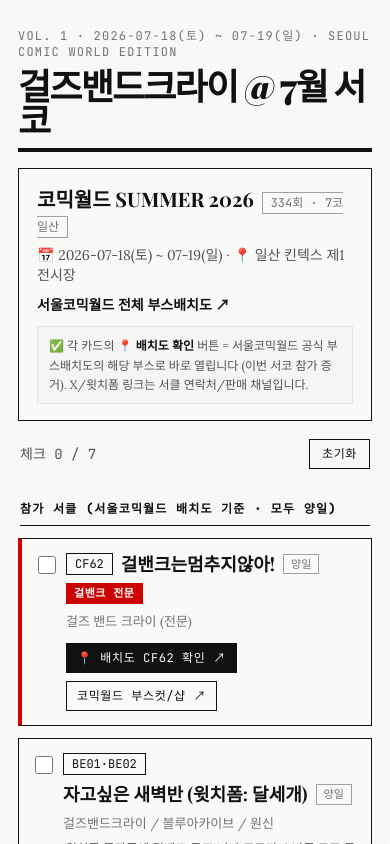
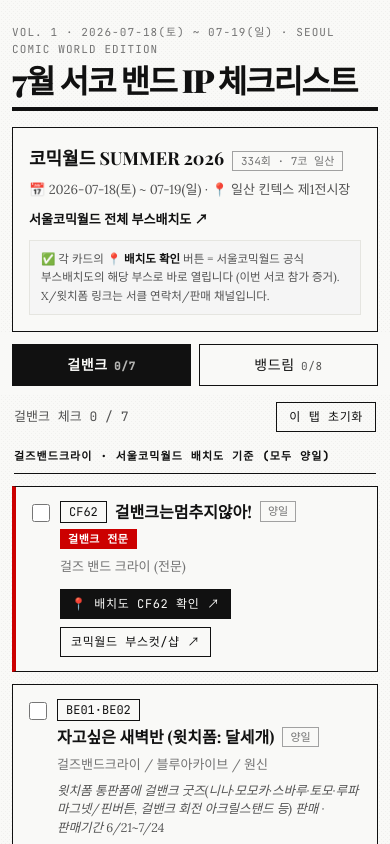
Before and after one commit to bini59/317_gbc_seoko, a React (Vite) app: page / in a window 390 px wide. Shown: the top 844 px of the page. Built offline with nearby package versions, Linux system fonts and the light colour scheme.

Commit message:
feat: add 뱅드림 tab + tabbed mobile-friendly UI (걸밴크/뱅드림), booth-map deep links for all

```diff
--- a/src/App.tsx
+++ b/src/App.tsx
@@ -1,12 +1,12 @@
-import { useEffect, useState } from "react";
-import { event, circles } from "./data";
+import { useEffect, useMemo, useState } from "react";
+import { event, tabs } from "./data";
 import type { Circle } from "./data";
 
 const STORAGE_KEY = "gbc-seoko-2026-07-checks";
 
 type Checks = Record<string, boolean>;
 
-function useChecks(): [Checks, (id: string) => void, () => void] {
+function useChecks(): [Checks, (id: string) => void, (ids: string[]) => void] {
   const [checks, setChecks] = useState<Checks>(() => {
     try {
       return JSON.parse(localStorage.getItem(STORAGE_KEY) || "{}") || {};
@@ -22,7 +22,14 @@
     }
   }, [checks]);
   const toggle = (id: string) => setChecks((c) => ({ ...c, [id]: !c[id] }));
-  return [checks, toggle, () => setChecks({})];
+  // 현재 탭 항목만 초기화
+  const resetIds = (ids: string[]) =>
+    setChecks((c) => {
+      const next = { ...c };
+      ids.forEach((id) => delete next[id]);
+      return next;
+    });
+  return [checks, toggle, resetIds];
 }
 
 const linkChip =
@@ -47,11 +54,16 @@
           onChange={onToggle}
           className="mt-[3px] w-[18px] h-[18px] accent-ink flex-none"
         />
-        <span className="flex flex-wrap items-center gap-2">
+        <span className="flex flex-wrap items-center gap-x-2 gap-y-1.5">
           {item.booth && (
             <span className="font-mono text-xs border border-ink px-2 py-0.5">{item.booth}</span>
           )}
-          <span className={"font-serif font-bold text-lg leading-tight" + (checked ? " line-through" : "")}>
+          <span
+            className={
+              "font-serif font-bold text-base sm:text-lg leading-tight break-keep" +
+              (checked ? " line-through" : "")
+            }
+          >
             {item.name}
           </span>
           {item.day && (
@@ -59,16 +71,18 @@
               {item.day}
             </span>
           )}
-          {item.highlight && (
+          {item.badge && (
             <span className="text-[11px] font-mono uppercase tracking-wider bg-accent text-white px-2 py-0.5 font-bold">
-              걸밴크 전문
+              {item.badge}
             </span>
           )}
         </span>
       </label>
-      <div className="text-neutral-500 text-[13px] mt-2 ml-7">{item.genre}</div>
+      <div className="text-neutral-500 text-[13px] mt-2 ml-7 break-keep">{item.genre}</div>
       {item.note && (
-        <div className="text-neutral-600 italic text-[12.5px] mt-1.5 ml-7 leading-[1.5]">{item.note}</div>
+        <div className="text-neutral-600 italic text-[12.5px] mt-1.5 ml-7 leading-[1.5] break-keep">
+          {item.note}
+        </div>
       )}
       <div className="flex flex-wrap gap-2 mt-3 ml-7">
         {item.boothUrl && (
@@ -87,65 +101,102 @@
 }
 
 export default function App() {
-  const [checks, toggle, resetChecks] = useChecks();
-  const doneCount = circles.filter((i) => checks[i.id]).length;
+  const [checks, toggle, resetIds] = useChecks();
+  const [activeId, setActiveId] = useState<string>(tabs[0].id);
+
+  const active = useMemo(() => tabs.find((t) => t.id === activeId) ?? tabs[0], [activeId]);
+  const items = active.items;
+  const doneCount = items.filter((i) => checks[i.id]).length;
 
   return (
-    <div className="max-w-[780px] mx-auto px-[18px] pt-7 pb-20">
+    <div className="max-w-[780px] mx-auto px-3 sm:px-[18px] pt-6 sm:pt-7 pb-20">
       <header>
         <div className="border-b-4 border-ink pb-3 mb-4">
-          <div className="font-mono text-xs uppercase tracking-widest text-neutral-500 mb-2">
+          <div className="font-mono text-[11px] sm:text-xs uppercase tracking-widest text-neutral-500 mb-2 break-keep">
             Vol. 1 · {event.date} · Seoul Comic World Edition
           </div>
-          <h1 className="font-serif font-black text-4xl sm:text-5xl tracking-tighter leading-[0.95]">
-            걸즈밴드크라이 @ 7월 서코
+          <h1 className="font-serif font-black text-[2rem] leading-[0.95] sm:text-5xl tracking-tighter break-keep">
+            7월 서코 밴드 IP 체크리스트
           </h1>
         </div>
-        <div className="border border-ink bg-paper px-[18px] py-4">
-          <strong className="font-serif text-xl font-bold">{event.title}</strong>
-          <span className="ml-2 font-mono text-xs uppercase text-neutral-500 border border-neutral-400 px-2 py-0.5">
+
+        <div className="border border-ink bg-paper px-4 sm:px-[18px] py-4">
+          <strong className="font-serif text-lg sm:text-xl font-bold break-keep">{event.title}</strong>
+          <span className="ml-2 font-mono text-[11px] sm:text-xs uppercase text-neutral-500 border border-neutral-400 px-2 py-0.5 whitespace-nowrap">
             {event.alias}
           </span>
-          <div className="mt-2 text-neutral-600 text-sm">
+          <div className="mt-2 text-neutral-600 text-[13px] sm:text-sm break-keep">
             📅 {event.date} · 📍 {event.venue}
           </div>
           <a
-            className="inline-block mt-2.5 text-ink text-sm font-semibold underline-offset-4 decoration-2 decoration-accent hover:underline"
+            className="inline-block mt-2.5 text-ink text-[13px] sm:text-sm font-semibold underline-offset-4 decoration-2 decoration-accent hover:underline"
             href={event.mapUrl}
             target="_blank"
             rel="noopener noreferrer"
           >
             서울코믹월드 전체 부스배치도 ↗
           </a>
-          <div className="mt-2.5 text-xs leading-[1.6] text-neutral-600 bg-neutral-100 border border-divider px-[11px] py-[9px] [&_b]:text-ink">
+          <div className="mt-2.5 text-[11.5px] sm:text-xs leading-[1.6] text-neutral-600 bg-neutral-100 border border-divider px-[11px] py-[9px] break-keep [&_b]:text-ink">
             ✅ 각 카드의 <b>📍 배치도 확인</b> 버튼 = 서울코믹월드 공식 부스배치도의 해당 부스로 바로 열립니다 (이번 서코 참가 증거).
             X/윗치폼 링크는 서클 연락처/판매 채널입니다.
           </div>
         </div>
-        <div className="flex items-center gap-3 mt-[18px] mx-0.5 mb-1.5 font-mono text-sm text-neutral-600">
-          체크 {doneCount} / {circles.length}
+
+        {/* 탭 (모바일: 가로 꽉 채움, 스크롤 시 상단 고정) */}
+        <div className="sticky top-0 z-10 -mx-3 sm:mx-0 px-3 sm:px-0 pt-3 pb-2 bg-paper/95 backdrop-blur">
+          <div className="flex gap-2" role="tablist" aria-label="IP 탭">
+            {tabs.map((t) => {
+              const on = t.id === activeId;
+              const done = t.items.filter((i) => checks[i.id]).length;
+              return (
+                <button
+                  key={t.id}
+                  role="tab"
+                  aria-selected={on}
+                  onClick={() => setActiveId(t.id)}
+                  className={
+                    "flex-1 border border-ink px-3 py-2.5 font-mono text-sm uppercase tracking-wider transition-colors duration-200 " +
+                    (on
+                      ? "bg-ink text-paper font-bold"
+                      : "bg-paper text-ink hover:bg-neutral-100")
+                  }
+                >
+                  {t.label}
+                  <span className="ml-1.5 text-[11px] opacity-70">
+                    {done}/{t.items.length}
+                  </span>
+                </button>
+              );
+            })}
+          </div>
+        </div>
+
+        <div className="flex items-center gap-3 mt-2 mx-0.5 mb-1.5 font-mono text-[13px] sm:text-sm text-neutral-600">
+          <span className="break-keep">
+            {active.label} 체크 {doneCount} / {items.length}
+          </span>
           <button
-            className="ml-auto bg-transparent border border-ink text-ink px-3 py-1.5 cursor-pointer font-mono text-xs uppercase tracking-wider hover:bg-ink hover:text-paper transition-colors duration-200"
-            onClick={resetChecks}
+            className="ml-auto bg-transparent border border-ink text-ink px-3 py-1.5 cursor-pointer font-mono text-xs uppercase tracking-wider hover:bg-ink hover:text-paper transition-colors duration-200 whitespace-nowrap"
+            onClick={() => resetIds(items.map((i) => i.id))}
           >
-            초기화
+            이 탭 초기화
           </button>
         </div>
       </header>
 
       <section>
-        <h2 className="font-mono text-xs uppercase tracking-widest font-bold border-b border-ink pb-2 mt-8 mx-0.5 mb-3">
-          참가 서클 (서울코믹월드 배치도 기준 · 모두 양일)
+        <h2 className="font-mono text-[11px] sm:text-xs uppercase tracking-widest font-bold border-b border-ink pb-2 mt-4 mx-0.5 mb-3 break-keep">
+          {active.subtitle}
         </h2>
-        {circles.map((c) => (
+        {items.map((c) => (
           <Card key={c.id} item={c} checked={!!checks[c.id]} onToggle={() => toggle(c.id)} />
         ))}
       </section>
 
-      <footer className="mt-9 font-mono text-neutral-500 text-xs leading-[1.6] border-t-4 border-ink pt-4">
+      <footer className="mt-9 font-mono text-neutral-500 text-[11px] sm:text-xs leading-[1.6] border-t-4 border-ink pt-4 break-keep">
         <p>
           출처: 서울코믹월드(comicw.net) 부스배치도 · 윗치폼(witchform.com) · X — 2026-07-01 기준.
-          체크 상태는 이 브라우저에 저장됩니다.
+          배치도 장르에 해당 IP가 등록된 서클을 정리했습니다. 체크 상태는 이 브라우저에 저장됩니다.
         </p>
       </footer>
     </div>
--- a/src/data.ts
+++ b/src/data.ts
@@ -1,7 +1,7 @@
 // 코믹월드 SUMMER 2026 (334회 / "7코 일산")
 // 기간: 2026-07-18(토) ~ 2026-07-19(일) / 장소: 일산 킨텍스 제1전시장
 // 출처: 서울코믹월드 부스배치도(comicw.net), 윗치폼, X
-// 걸즈밴드크라이(걸밴크) 참가 서클 및 통판 정리
+// 밴드물 참가 서클 정리 — 탭1: 걸즈밴드크라이(걸밴크), 탭2: 뱅드림(BanG Dream!)
 
 export type LinkItem = {
   label: string;
@@ -16,8 +16,16 @@
   booth?: string;
   day?: string;
   highlight?: boolean;
+  badge?: string;
   note?: string;
   boothUrl?: string;
+};
+
+export type Tab = {
+  id: string;
+  label: string;
+  subtitle: string;
+  items: Circle[];
 };
 
 export const event = {
@@ -28,8 +36,8 @@
   mapUrl: "https://comicw.net/map/",
 };
 
-// 서울코믹월드 배치도 기준: 장르에 걸즈밴드크라이가 등록된 서클 (모두 양일)
-export const circles: Circle[] = [
+// ── 탭 1: 걸즈밴드크라이 (걸밴크) — 배치도 장르 기준, 모두 양일
+export const gbcCircles: Circle[] = [
   {
     id: "cf62",
     booth: "CF62",
@@ -37,6 +45,7 @@
     day: "양일",
     genre: "걸즈 밴드 크라이 (전문)",
     highlight: true,
+    badge: "걸밴크 전문",
     boothUrl: "https://comicw.net/map/334/CF62",
     links: [
       { label: "코믹월드 부스컷/샵", url: "https://comicw.net/g/?it_id=1026" },
@@ -97,6 +106,7 @@
     day: "양일",
     genre: "걸즈밴드크라이 / 뱅드림 / 봇치더록 / 블루아카이브 등 밴드물 다수",
     boothUrl: "https://comicw.net/map/334/BH01",
+    note: "뱅드림 탭에도 동일 서클(밴드물 종합)",
     links: [
       { label: "X (@akgi_store)", url: "https://x.com/akgi_store" },
       { label: "Instagram (@akgi_store)", url: "https://instagram.com/akgi_store" },
@@ -109,6 +119,7 @@
     day: "양일",
     genre: "걸즈밴드크라이 / 뱅드림 / 보컬로이드 / 봇치더록",
     boothUrl: "https://comicw.net/map/334/BH60",
+    note: "뱅드림 탭에도 동일 서클",
     links: [
       { label: "X (@recma5)", url: "https://x.com/recma5" },
       { label: "Instagram (@cma.day)", url: "https://instagram.com/cma.day" },
@@ -116,22 +127,120 @@
   },
 ];
 
-// 윗치폼에서 추가로 확인된 걸밴크 관련 통판 (배치도 서클 외)
-export const witchformExtra: Circle[] = [
+// ── 탭 2: 뱅드림 (BanG Dream! / MyGO!!!!! / Ave Mujica 등) — 배치도 장르 기준, 모두 양일
+export const bandoriCircles: Circle[] = [
   {
-    id: "wf-saekji",
-    name: "감성적인초롱꽃361 · 라온색지",
-    genre: "걸밴크 포함 다수 팬덤 색지 10장 주문폼 (서코)",
+    id: "bd-buuuu",
+    booth: "CA17·CA18",
+    name: "buuuu",
+    day: "양일",
+    genre: "뱅드림 (전문)",
+    highlight: true,
+    badge: "뱅드림 전문",
+    boothUrl: "https://comicw.net/map/334/CA17",
+    note: "배치도상 트위터 미등록 — 부스 위치로 확인",
+    links: [],
+  },
+  {
+    id: "bd-firefly",
+    booth: "CA19",
+    name: "반딧불이 정원",
+    day: "양일",
+    genre: "뱅드림 (전문)",
+    highlight: true,
+    badge: "뱅드림 전문",
+    boothUrl: "https://comicw.net/map/334/CA19",
+    note: "X 계정명 'GoAnchor⚓️CA_19'로 이번 서코 부스 확인됨",
     links: [
-      { label: "윗치폼 주문폼", url: "https://witchform.com/payform/?uuid=YEQCXSDCLP" },
+      { label: "X (@GoAnchor)", url: "https://x.com/GoAnchor" },
+      { label: "코믹월드 샵", url: "https://comicw.net/g/?it_id=1480" },
     ],
   },
   {
-    id: "wf-cd",
-    name: "정상작동센터_CD (참고)",
-    genre: "걸밴크(토게나시토게아리) 공식 CD 상시 통판 · 서코 특정 아님",
+    id: "bd-sakanadrop",
+    booth: "CF10",
+    name: "sakanadrop",
+    day: "양일",
+    genre: "뱅드림 / 원신 / 프로젝트세카이 / 하츠네미쿠 / 카게프로",
+    boothUrl: "https://comicw.net/map/334/CF10",
     links: [
-      { label: "윗치폼 통판폼", url: "https://witchform.com/deposit_form.php?idx=1019818" },
+      { label: "X (@kanachiaki)", url: "https://x.com/kanachiaki" },
     ],
   },
+  {
+    id: "bd-pastelgirls",
+    booth: "CL64",
+    name: "파스텔 걸즈",
+    day: "양일",
+    genre: "뱅드림 / 블루아카이브 / 원신",
+    boothUrl: "https://comicw.net/map/334/CL64",
+    note: "X 계정명 '花ゆい🌸HanaYui 7월서코 CL_64'로 이번 서코 부스 확인됨",
+    links: [
+      { label: "X (@hanayui132)", url: "https://x.com/hanayui132" },
+      { label: "Instagram (@hanayui132)", url: "https://instagram.com/hanayui132" },
+    ],
+  },
+  {
+    id: "bd-akgi",
+    booth: "BH01·BH02",
+    name: "악기상점",
+    day: "양일",
+    genre: "뱅드림 / 마이고 / 아베무지카 / 걸즈밴드크라이 등 밴드물 다수",
+    boothUrl: "https://comicw.net/map/334/BH01",
+    note: "걸밴크 탭에도 동일 서클(밴드물 종합)",
+    links: [
+      { label: "X (@akgi_store)", url: "https://x.com/akgi_store" },
+      { label: "Instagram (@akgi_store)", url: "https://instagram.com/akgi_store" },
+    ],
+  },
+  {
+    id: "bd-boom",
+    booth: "BH60",
+    name: "걸즈밴드붐은온다",
+    day: "양일",
+    genre: "뱅드림 / 걸즈밴드크라이 / 보컬로이드 / 봇치더록",
+    boothUrl: "https://comicw.net/map/334/BH60",
+    note: "걸밴크 탭에도 동일 서클",
+    links: [
+      { label: "X (@recma5)", url: "https://x.com/recma5" },
+      { label: "Instagram (@cma.day)", url: "https://instagram.com/cma.day" },
+    ],
+  },
+  {
+    id: "bd-ttudduns",
+    booth: "BA35·BA36",
+    name: "뚜뚠",
+    day: "양일",
+    genre: "다장르 종합 리셀(33개 장르) · 뱅드림 포함",
+    boothUrl: "https://comicw.net/map/334/BA35",
+    note: "종합/부재고 리셀 부스 — 뱅드림 굿즈는 일부",
+    links: [
+      { label: "코믹월드 샵", url: "https://comicw.net/g/?it_id=1721" },
+    ],
+  },
+  {
+    id: "bd-adamspra",
+    booth: "DA15·DA16",
+    name: "아담스프라",
+    day: "양일",
+    genre: "고전 프라/피규어/문구 종합 · 뱅드림 포함",
+    boothUrl: "https://comicw.net/map/334/DA15",
+    note: "종합 리셀 부스 — 뱅드림 굿즈는 일부",
+    links: [],
+  },
 ];
+
+export const tabs: Tab[] = [
+  {
+    id: "gbc",
+    label: "걸밴크",
+    subtitle: "걸즈밴드크라이 · 서울코믹월드 배치도 기준 (모두 양일)",
+    items: gbcCircles,
+  },
+  {
+    id: "bandori",
+    label: "뱅드림",
+    subtitle: "BanG Dream! 계열 · 서울코믹월드 배치도 기준 (모두 양일)",
+    items: bandoriCircles,
+  },
+];
```
